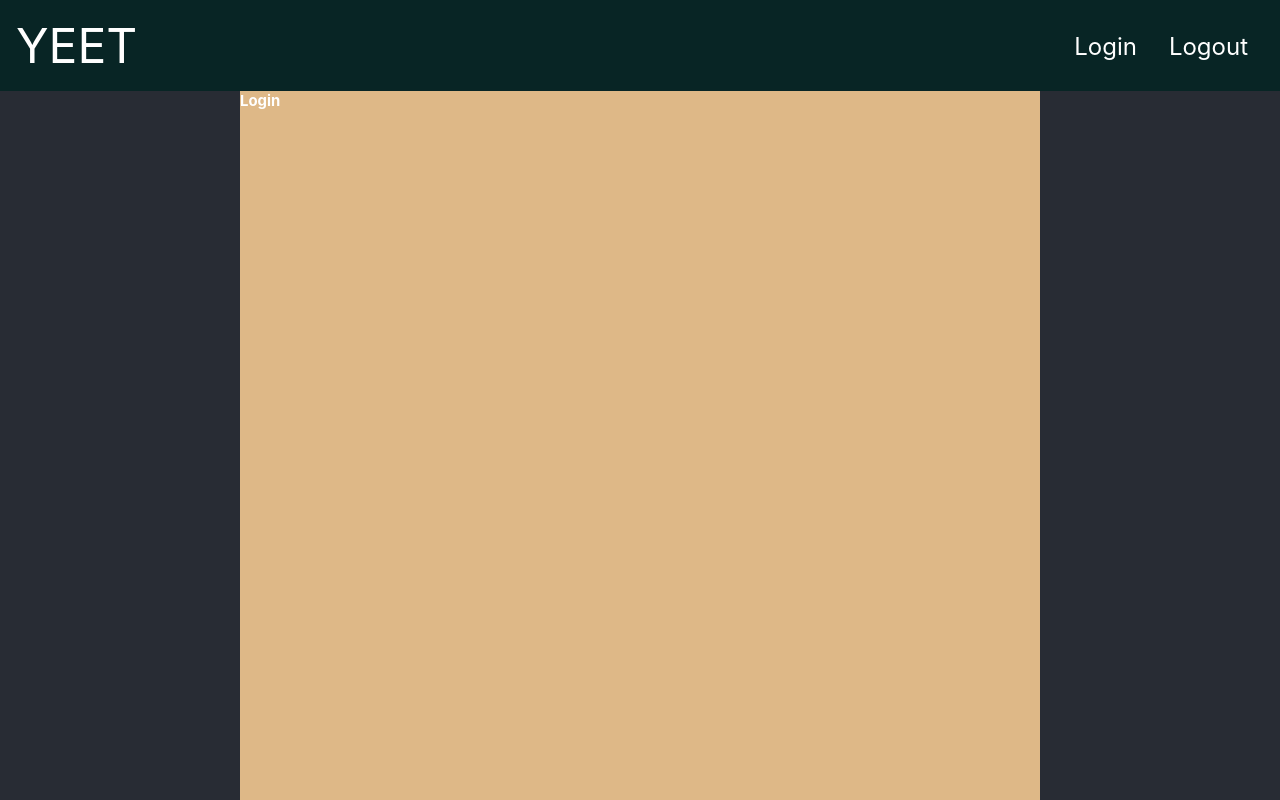
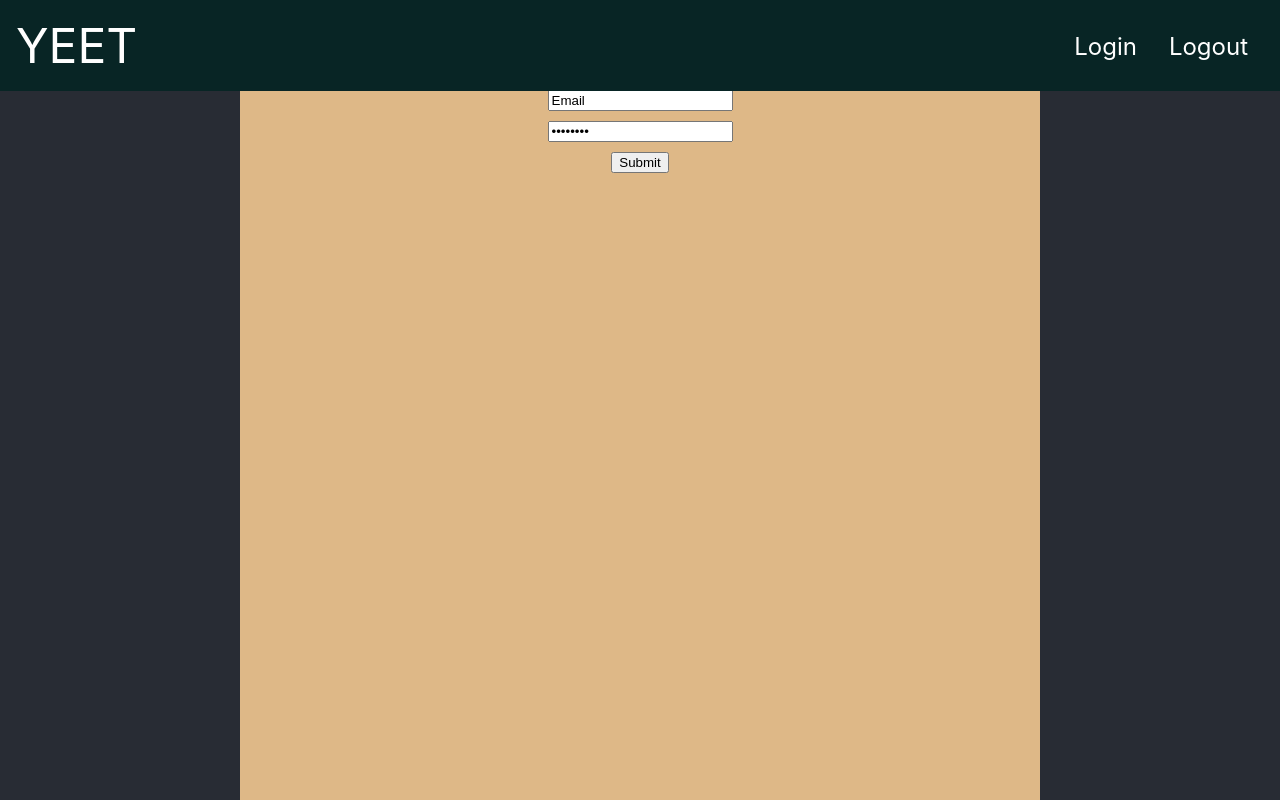
Before and after one commit to wilsoncollin7/My-Application, a React (Create React App) app in the folder client/: page /login in a window 1280 px wide. Built offline with nearby package versions, Linux system fonts and the light colour scheme.

Commit message:
added login/register skeleton

```diff
--- a/client/src/components/LoginForm/Login.js
+++ b/client/src/components/LoginForm/Login.js
@@ -3,7 +3,15 @@ import "./style.css";
 
 function Login() {
   return(
-    <h2>Login</h2>
+    <form className="form">
+          <div className="formInput">
+            <input type="email" value="Email"/>
+            </div>
+          <div className="formInput">
+            <input type="password" value="Password"/>
+            </div>
+        <button>Submit</button>
+      </form>
   )
 }
 
--- a/client/src/components/LoginForm/Register.js
+++ b/client/src/components/LoginForm/Register.js
@@ -1,9 +1,24 @@
 import React from 'react';
+// styling
 import "./style.css";
 
 function Register() {
   return(
-    <h2>Register</h2>
+      <form className="form">
+          <div className="formInput">
+            <input type="text" value="First Name"/>
+            </div>
+          <div className="formInput">
+            <input type="text" value="Last Name"/>
+            </div>
+          <div className="formInput">
+            <input type="email" value="Email"/>
+            </div>
+          <div className="formInput">
+            <input type="password" value="Password"/>
+            </div>
+        <button>Submit</button>
+      </form>
   )
 }
 
--- a/client/src/components/LoginForm/style.css
+++ b/client/src/components/LoginForm/style.css
@@ -14,3 +14,11 @@
 .loginNavBtn {
   margin: 30px;
 }
+
+.form {
+  text-align: center;
+}
+
+.formInput {
+  margin: 10px;
+}
```
Also changed, not shown: 1 other file (tests, documents, lock files or other folders).
